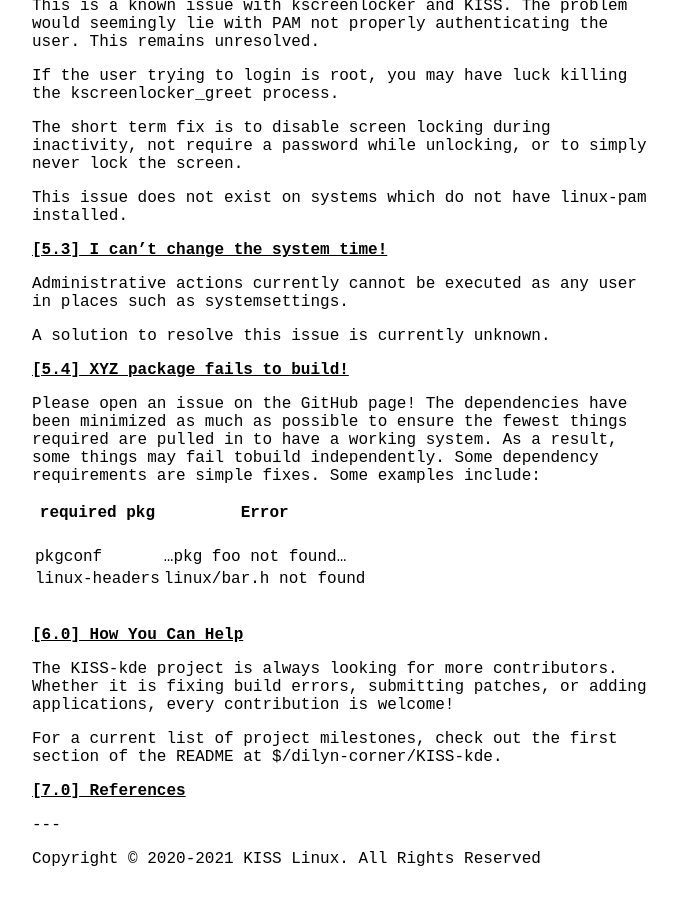
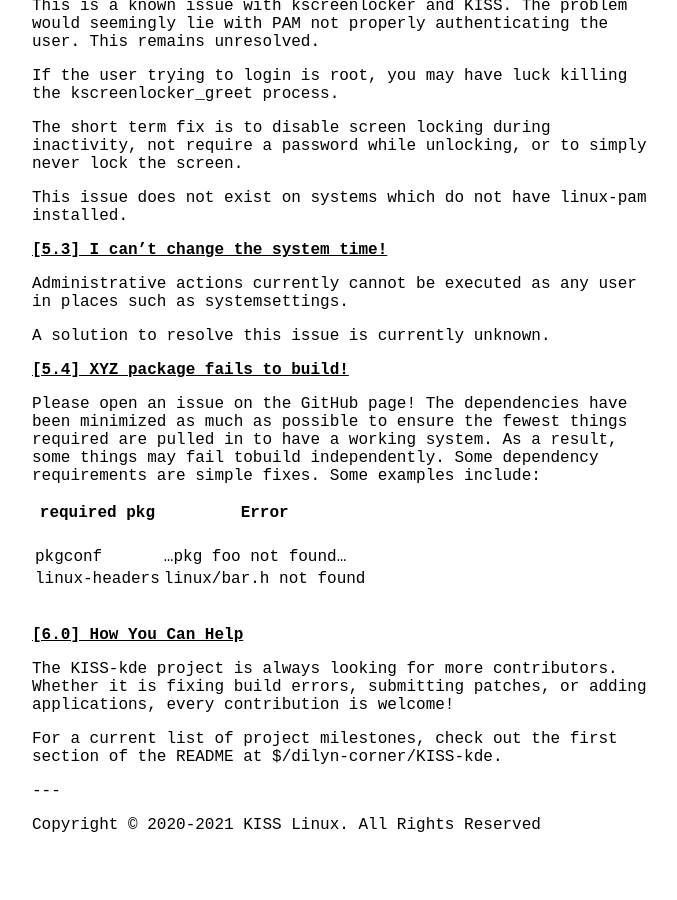
Before and after one commit to mcpcpc/k1ss, a Jekyll site: the page built from wiki/desktops/kde.md, in a window 1280 px wide and 900 px high, scrolled down 10414 px. Shown: the whole window, without its empty margins (296-973 px from the left). Built offline with Jekyll 4.4.1, drawn with Linux system fonts in a browser that asks for light colours; our own code applies the rules of GitHub Pages for plain Markdown files; after the commit the page ends 11280 px from its top, so only the background shows below that.

Commit message:
Update kde.md

```diff
--- a/wiki/desktops/kde.md
+++ b/wiki/desktops/kde.md
@@ -556,9 +556,6 @@ contribution is welcome!
 For a current list of project milestones, check out the first section of the
 README at $/dilyn-corner/KISS-kde.
 
-[7.0] References
-----------------
-
 [0]: https://kde.org
 [1]: https://qt.io
 [2]: https://kiss.armaanb.net/guidestones
```
